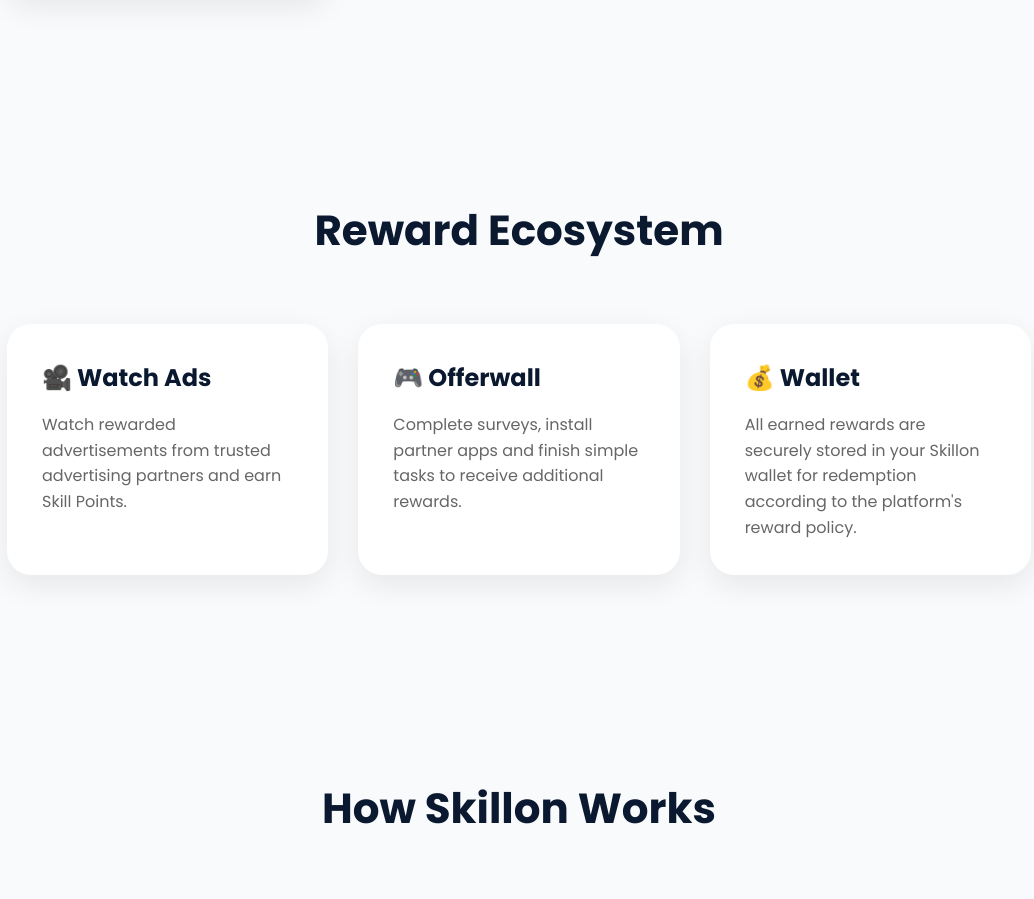
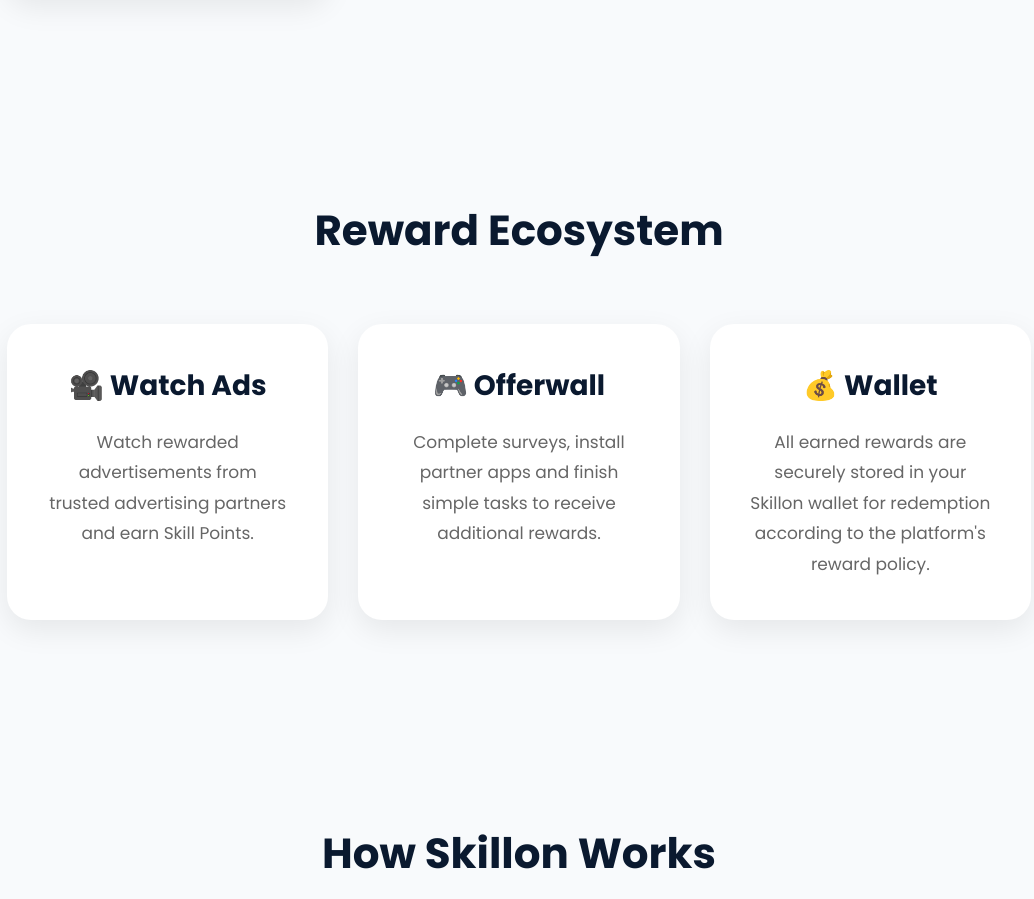
Before and after one commit to skillonapp/skillonapp.github.io, a plain HTML site: page index.html in a window 1280 px wide. Shown: the part 2344-3243 px from the top of the page, without its empty margins (121-1155 px from the left). Drawn offline with Linux system fonts and the light colour scheme.

Commit message:
Update style.css

```diff
--- a/css/style.css
+++ b/css/style.css
@@ -330,3 +330,30 @@
 font-size:17px;
 color:#666;
 }
+
+/* Reward Section */
+
+#rewards{
+background:#F8FAFC;
+}
+
+#rewards .card{
+text-align:center;
+padding:40px;
+transition:.3s;
+}
+
+#rewards .card:hover{
+transform:translateY(-8px);
+}
+
+#rewards h3{
+font-size:28px;
+margin-bottom:18px;
+}
+
+#rewards p{
+color:#666;
+font-size:17px;
+line-height:1.8;
+}
```
